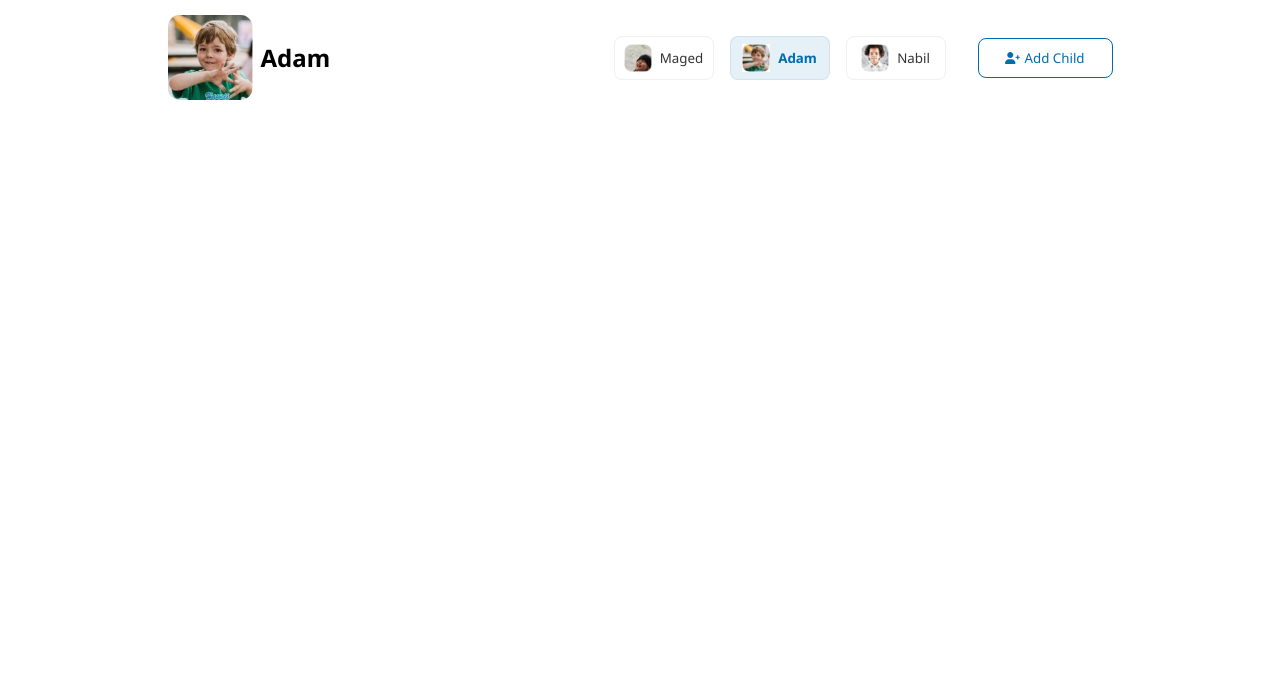
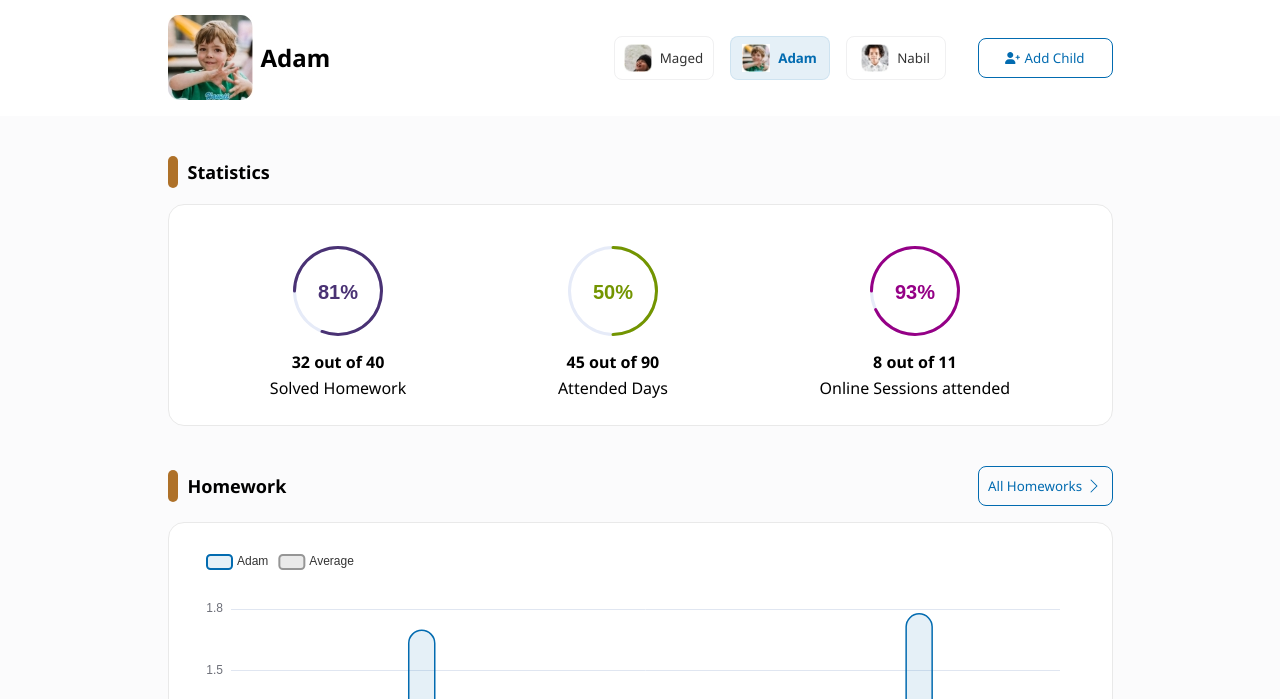
Before and after one commit to BudiSalah/Nagwa-Task, a plain HTML site: page index.html in a window 1280 px wide. Shown: the part 101-800 px from the top of the page. Drawn offline with nearby package versions, Linux system fonts and the light colour scheme.

Commit message:
fix childs section, create statistics and homework sections

```diff
--- a/index.html
+++ b/index.html
@@ -55,7 +55,8 @@
     </header>
 
     <main>
-        <section class="childs container flex justify-between items-center">
+        <section class="childs">
+            <div class="childs__container container flex justify-between items-center">
                 <figure class="childs__figure flex flex-row items-center">
                     <img src="./assets/image/adam-170.jpg" alt="The kid Adam playing with his fingers"
                         srcset="./assets/image/adam-85.jpg 1x, ./assets/image/adam-170.jpg 2x">
@@ -93,7 +94,7 @@
                         </button>
                     </div>
 
-                <button type="button" class="childs__add flex flex-row justify-center items-center">
+                    <button type="button" class="btn-icon flex flex-row justify-center items-center">
                         <span class="flex">
                             <svg xmlns="http://www.w3.org/2000/svg" width="15px" viewBox="0 0 640 512">
                                 <path
@@ -101,8 +102,55 @@
                             </svg>
                         </span>
 
-                    <span class="childs__add-text font-notosans font-normal capitalize">add child</span>
+                        <span class="btn-icon__text font-notosans font-normal capitalize">add child</span>
                     </button>
+                </div>
+            </div>
+        </section>
+
+        <section class="container section">
+            <h2 class="section-title">Statistics</h2>
+
+            <div class="statistic container flex flex-row justify-around">
+                <div class="flex flex-col items-center font-notosans">
+                    <div id="chart-statistic" class="statistic__student"></div>
+                    <p class="font-bold first-letter-capitalize">32 out of 40</p>
+                    <p class="statistic__name font-normal first-letter-capitalize">Solved Homework</p>
+                </div>
+
+                <div class="flex flex-col items-center font-notosans">
+                    <div id="chart-statistic-2" class="statistic__student"></div>
+                    <p class="font-bold first-letter-capitalize">45 out of 90</p>
+                    <p class="statistic__name font-normal first-letter-capitalize">Attended Days</p>
+                </div>
+
+                <div class="flex flex-col items-center font-notosans">
+                    <div id="chart-statistic-3" class="statistic__student"></div>
+                    <p class="font-bold first-letter-capitalize">8 out of 11</p>
+                    <p class="statistic__name font-normal first-letter-capitalize">Online Sessions attended</p>
+                </div>
+            </div>
+        </section>
+
+        <section class="container section">
+            <div class="flex flex-row justify-between items-center">
+                <h2 class="section-title">Homework</h2>
+
+                <button type="button" class="btn-icon flex flex-row justify-center items-center">
+                    <span class="btn-icon__text font-notosans font-normal capitalize">all homeworks</span>
+
+                    <span class="flex" style="transform: rotate(-90deg);">
+                        <svg xmlns="http://www.w3.org/2000/svg" width="16" height="16" fill="currentColor"
+                            class="bi bi-chevron-down" viewBox="0 0 16 16">
+                            <path fill-rule="evenodd"
+                                d="M1.646 4.646a.5.5 0 0 1 .708 0L8 10.293l5.646-5.647a.5.5 0 0 1 .708.708l-6 6a.5.5 0 0 1-.708 0l-6-6a.5.5 0 0 1 0-.708z" />
+                        </svg>
+                    </span>
+                </button>
+            </div>
+
+            <div class="statistic container">
+                <div id="chart-container" class="student-chart"></div>
             </div>
         </section>
     </main>
```
Also changed, not shown: css/style.css (+1 -1 lines), 1 other file. Lines whose indentation alone changed are shown as unchanged.
